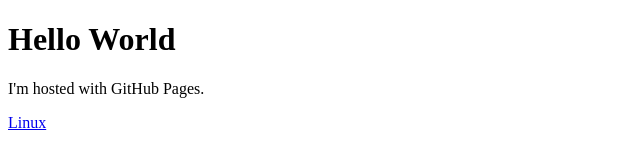
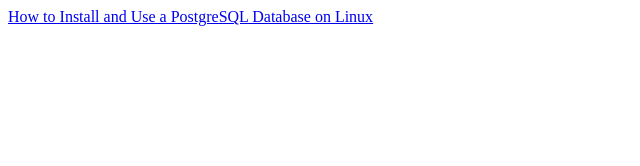
Before and after one commit to ranajones12/ranajones12.github.io, a plain HTML site: page index.html in a window 1280 px wide. Shown: the whole page, without its empty margins (0-640 px from the left). Drawn offline with Linux system fonts and the light colour scheme.

Commit message:
Update portfolio

```diff
--- a/index.html
+++ b/index.html
@@ -1,8 +1,6 @@
 <!DOCTYPE html>
 <html>
 <body>
-<h1>Hello World</h1>
-<p>I'm hosted with GitHub Pages.</p>
-<a href="Linux.pdf">Linux</a>
+<a href="How to Install and Use a PostgreSQL Database on Linux.pdf">How to Install and Use a PostgreSQL Database on Linux</a>
 </body>
 </html>
```
Also changed, not shown: appleseed/index.html (+1 -1 lines), appleseed/images/johnny-appleseed.jpg, 2 other files.
